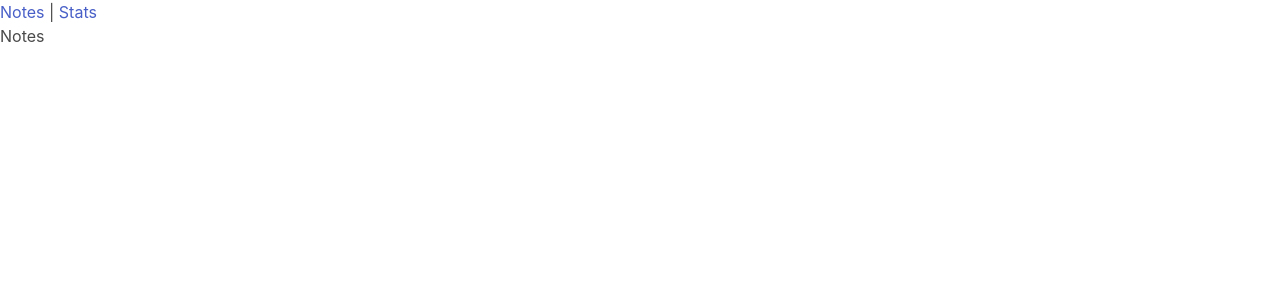
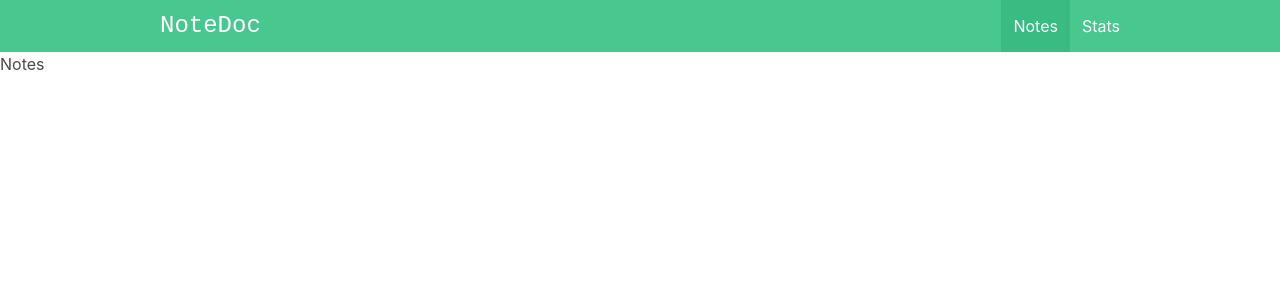
Before and after one commit to queirozdaniel/notedoc, a Vue app: page / in a window 1280 px wide. Shown: the top 300 px of the page. Built offline with nearby package versions, Linux system fonts and the light colour scheme.

Commit message:
feat: Added NavBar Componenet with Bulma.css

```diff
--- a/index.html
+++ b/index.html
@@ -1,13 +1,16 @@
 <!DOCTYPE html>
 <html lang="en">
+
 <head>
   <meta charset="UTF-8" />
   <link rel="icon" href="/favicon.ico" />
   <meta name="viewport" content="width=device-width, initial-scale=1.0" />
-    <title>Vite App</title>
+  <title>NoteDoc</title>
 </head>
+
 <body>
   <div id="app"></div>
   <script type="module" src="/src/main.ts"></script>
 </body>
+
 </html>
--- a/src/App.vue
+++ b/src/App.vue
@@ -1,12 +1,17 @@
-<script setup lang="ts">
-</script>
 
 <template>
-  <RouterLink to="/">Notes</RouterLink> |
-  <RouterLink to="/stats">Stats</RouterLink>
+  <NavBar />
+
   <RouterView />
 </template>
 
+<script setup lang="ts">
+// Imports
+import NavBar from '@/components/Layout/NavBar.vue';
+
+
+</script>
+
 <style>
-@import 'bulma/css/bulma.min.css'
+@import "bulma/css/bulma.min.css"
 </style>
--- /dev/null
+++ b/src/components/Layout/NavBar.vue
@@ -0,0 +1,60 @@
+<template>
+  <nav class="navbar is-success" role="navigation" aria-label="main navigation">
+
+    <div class="container is-max-desktop">
+      <div class="navbar-brand">
+        <div class="navbar-item is-size-4 is-family-monospace">
+            NoteDoc
+        </div>
+
+        <a role="button"
+        class="navbar-burger"
+        @click="showMobileNav = !showMobileNav "
+        :class="{ 'is-active': showMobileNav }"
+        aria-label="menu"
+        aria-expanded="false" data-target="navbarBasicExample">
+          <span aria-hidden="true"></span>
+          <span aria-hidden="true"></span>
+          <span aria-hidden="true"></span>
+        </a>
+      </div>
+
+      <div
+      id="navbarBasicExample"
+      :class="{ 'is-active': showMobileNav }"
+      class="navbar-menu">
+        <div class="navbar-end">
+          <RouterLink
+            to="/"
+            class="navbar-item"
+            active-class="is-active" >
+            Notes
+          </RouterLink>
+
+          <RouterLink
+            to="/stats"
+            class="navbar-item"
+            active-class="is-active" >
+            Stats
+          </RouterLink>
+        </div>
+      </div>
+    </div>
+  </nav>
+</template>
+
+<script lang="ts" setup>
+import { ref } from 'vue'
+
+const showMobileNav = ref(false)
+</script>
+
+<style scoped>
+@media (max-width: 1023px) {
+  .navbar-menu {
+    position: absolute;
+    left: 0;
+    width: 100%;
+  }
+}
+</style>
```
Lines whose indentation alone changed are shown as unchanged.
